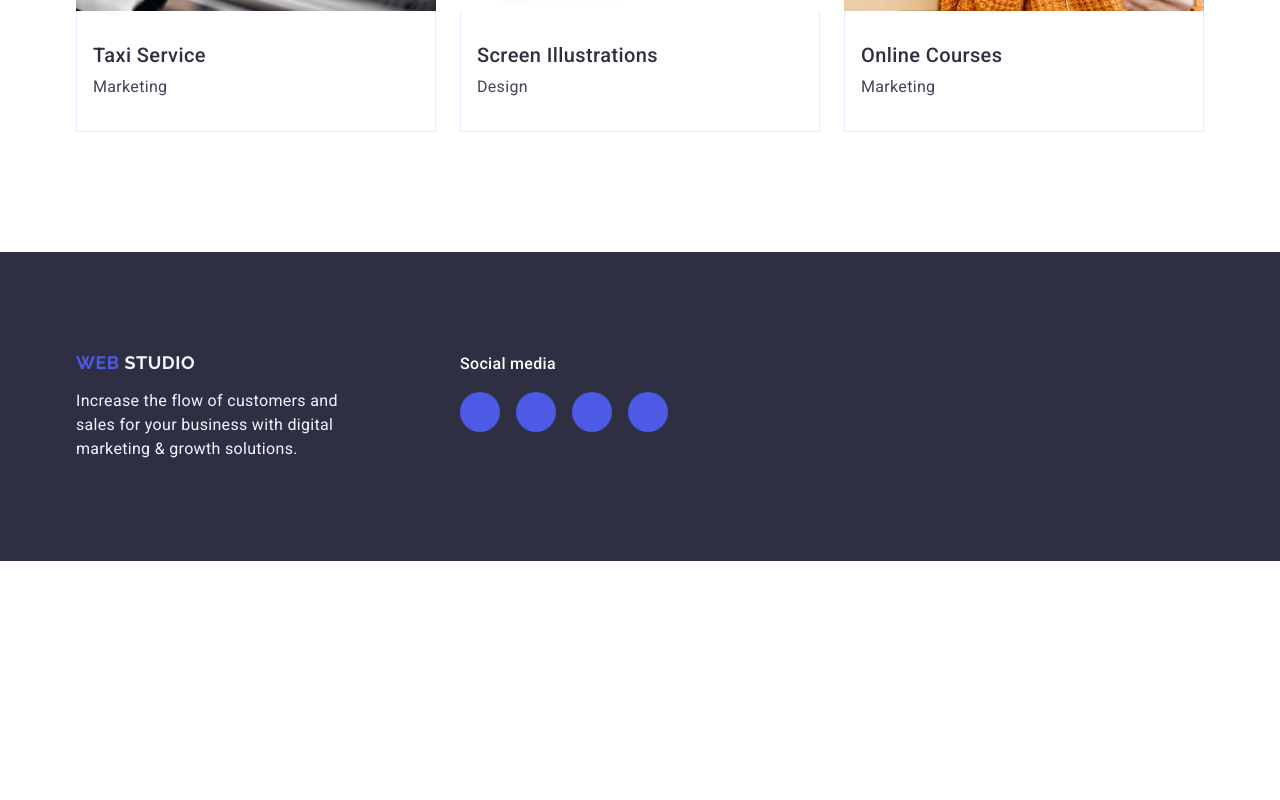
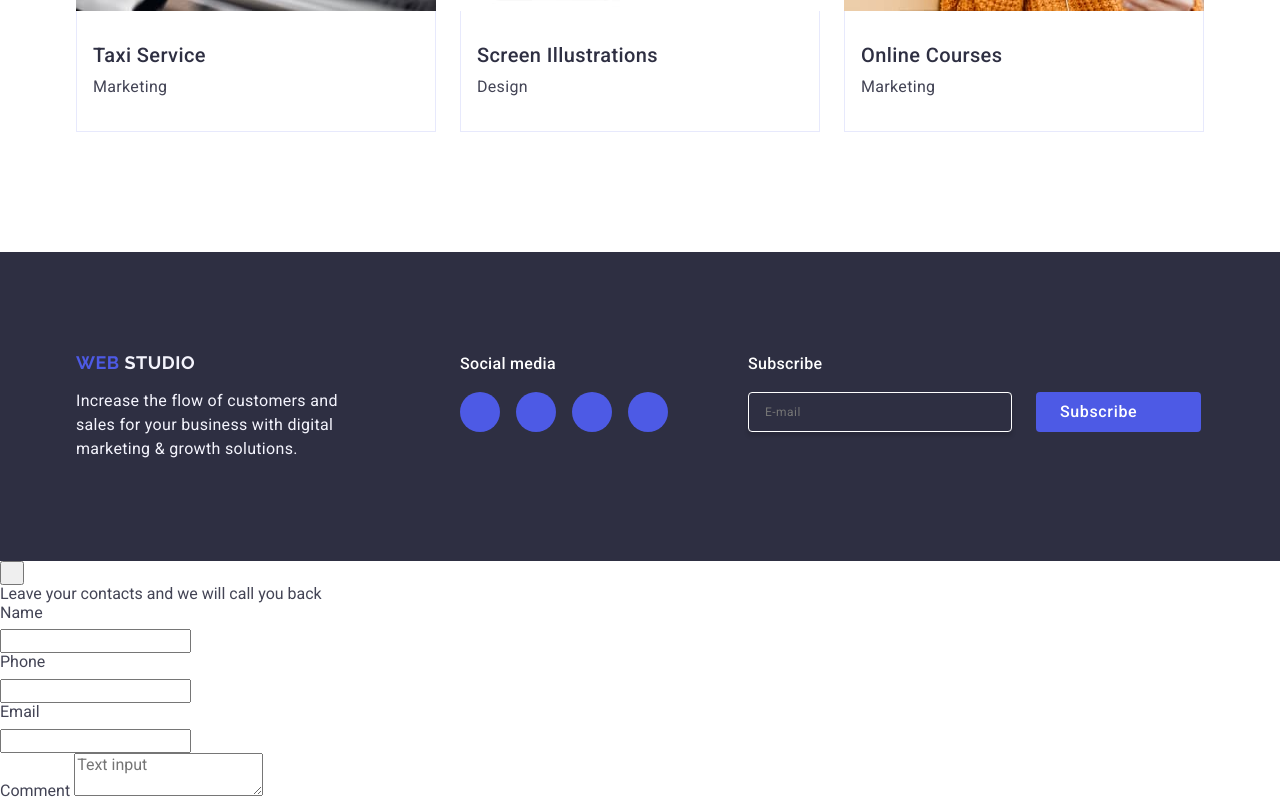
Before and after one commit to MaksPkm/goit-markup-hw-05, a plain HTML site: page index.html in a window 1280 px wide. Shown: the part 2931-3731 px from the top of the page. Before the commit the page ends 3492 px from the top, so only its background shows below. Drawn offline with nearby package versions, Linux system fonts and the light colour scheme.

Commit message:
update new

```diff
--- a/css/styles.css
+++ b/css/styles.css
@@ -525,3 +525,78 @@ p {
 .foot-soc-links:focus {
         background-color: #31d0aa;
 }
+
+
+
+
+
+.foot-scrb-box {
+        margin-left: 80px;
+}
+
+.foot-scrb-title {
+        font-weight: 500;
+        font-size: 16px;
+        line-height: 1.5;
+        letter-spacing: 0.02em;
+        color: #fff;
+        margin-bottom: 16px;
+}
+
+.foot-scrb-form {
+        display: flex;
+        gap: 24px;
+}
+
+.foot-scrb-input {
+        border: 1px solid #fff;
+        border-radius: 4px;
+        width: 264px;
+        height: 40px;
+        color: #ffffff;
+        background-color: transparent;
+        font-size: 12px;
+        line-height: 2;
+        letter-spacing: 0.04em;
+        padding-left: 16px;
+        box-shadow: 0px 4px 4px rgba(0, 0, 0, 0.15);
+
+}
+
+.foot-scrb-input ::placeholder{
+        color: #ffffff;
+}
+
+.foot-scrb-button {
+        font-family: inherit;
+        display: flex;
+        align-items: center;
+        justify-content: center;
+        flex-direction: row;
+        gap: 16px;
+        cursor: pointer;
+        border: none;
+        border-radius: 4px;
+        padding: 8px 24px;
+        width: 165px;
+        height: 40px;
+        background-color: #4d5ae5;
+        font-weight: 500;
+        font-size: 16px;
+        line-height: 1.5;
+        letter-spacing: 0.04em;
+        text-align: center;
+        color: #ffffff;
+}
+
+.foot-scrb-but-icon {
+        fill: #ffffff;
+}
+
+
+
+
+
+.backdrop {
+
+}
--- a/index.html
+++ b/index.html
@@ -469,9 +469,94 @@
                 </ul>
             </div>
 
+            <div class="foot-scrb-box">
+                <p class="foot-scrb-title">Subscribe</p>
+                <form class="foot-scrb-form">
+                    <label class="foot-scrb-label">
+                        <input
+                         class="foot-scrb-input"
+                         type="email"
+                         placeholder="E-mail"
+                         name="user-email"
+                        />
+                    </label>
+                    <button class="foot-scrb-button" type="submit">
+                        Subscribe
+                        <svg class="foot-scrb-but-icon" width="24" height="24">
+                            <use href="./images/icons.svg#icon-send"></use>
+                        </svg>
+                    </button>
+                </form>
+            </div>
+
         </div>
     </footer>
 
 
+    <!---------- backdrop ---------->
+
+    <div class="backdrop">
+        <div class="modal">
+            <button class="close-button" type="button">
+                <svg class="close-icon" width="8" height="8">
+                    <use href="./images/icons.svg#icon-close"></use>
+                </svg>
+            </button>
+            <p class="mod-title">Leave your contacts and we will call you back</p>
+            <form class="mod-form">
+                <div class="mod-form-wrapper">
+                    <label for="user-name" class="mod-form-wrap-lab">Name</label>
+                    <div class="mod-form-wrap-input">
+                        <input
+                         type="text" class="mod-form-input" id="user-name"
+                         name="user-name"
+                         title="Maksym"
+                         pattern="[a-zA-Zа-яА-ЯіІїЇєЄґҐ]+"
+                         required
+                         />
+                         <svg class="mod-form-icons" width="18" height="24">
+                            <use href="./images/icons.svg#icon-person"></use>
+                         </svg>
+                    </div>
+                </div>
+                <div class="mod-form-wrapper">
+                    <label for="user-tel" class="mod-form-wrap-lab">Phone</label>
+                    <div class="mod-form-wrap-input">
+                        <input
+                         type="tel" class="mod-form-input" id="user-tel"
+                         name="user-tel"
+                         title="xxx-xxx-xx-xx"
+                         pattern="[0-9]{3}-[0-9]{3}-[0-9]{2}-[0-9]{2}"
+                         required
+                        />
+                        <svg class="mod-form-icons" width="18" height="24">
+                            <use href="./images/icons.svg#icon-phone"></use>
+                        </svg>
+                    </div>
+                </div>
+                <div class="mod-form-wrapper">
+                    <label for="user-email" class="mod-form-wrap-lab">Email</label>
+                    <div class="mod-form-wrap-input">
+                        <input
+                         type="email" class="mod-form-input" id="user-email"
+                         name="user-name"
+                         title="text@gmail.com"
+                         required
+                        />
+                        <svg class="mod-form-icons" width="18" height="24">
+                            <use href="./images/icons.svg#icon-email"></use>
+                        </svg>
+                    </div>
+                </div>
+                <div class="mod-form-wrapper mod-form-wrapper-comment">
+                    <label for="user-comment" class="mod-form-wrap-lab">Comment</label>
+                    <textarea class="mod-form-comment"
+                     name="user-comment" id="user-comment"
+                     placeholder="Text input"></textarea>
+                </div>
+            </form>
+        </div>
+    </div>
+
 </body>
 </html>
```
